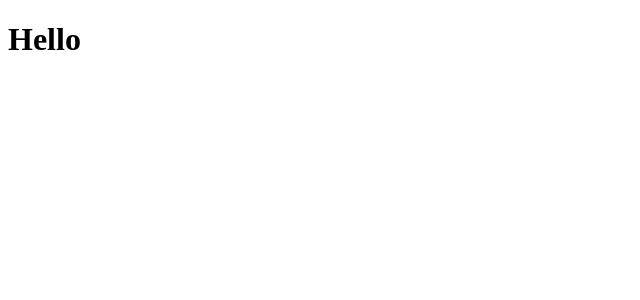
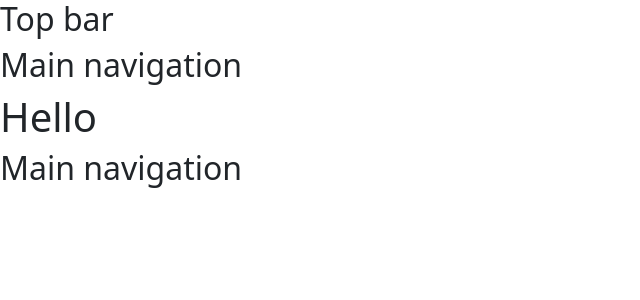
Before and after one commit to hrzmkl/axcel-project, a Next.js app: page / in a window 1280 px wide. Shown: the top 300 px of the page, without its empty margins (0-640 px from the left). Built offline with nearby package versions, Linux system fonts and the light colour scheme.

Commit message:
Modification of the layout file: change of the meta title and the meta description. Addition of the favicon, Import of the bootstrap css and the topbar, navbar, footer modules.

```diff
--- a/app/layout.tsx
+++ b/app/layout.tsx
@@ -1,6 +1,10 @@
+import  "bootstrap/dist/css/bootstrap.min.css"
+import TopBar from "@/app/components/header/topbar/topbar"
+import Navbar from "@/app/components/header/navbar/navbar"
+import Footer from "@/app/components/footer/footer"
 export const metadata = {
-  title: 'Next.js',
-  description: 'Generated by Next.js',
+  title: 'Axcel company',
+  description: 'Une société dédiée à fournir des services professionnels aux entreprise',
 }
 
 export default function RootLayout({
@@ -10,7 +14,14 @@ export default function RootLayout({
 }) {
   return (
     <html lang="en">
-      <body>{children}</body>
+      <head><link rel="icon" href="/favicon.co" sizes="any" /></head>
+      <body>
+        <TopBar/>
+        <Navbar />
+
+        {children}
+        <Footer />
+        </body>
     </html>
   )
 }
```
